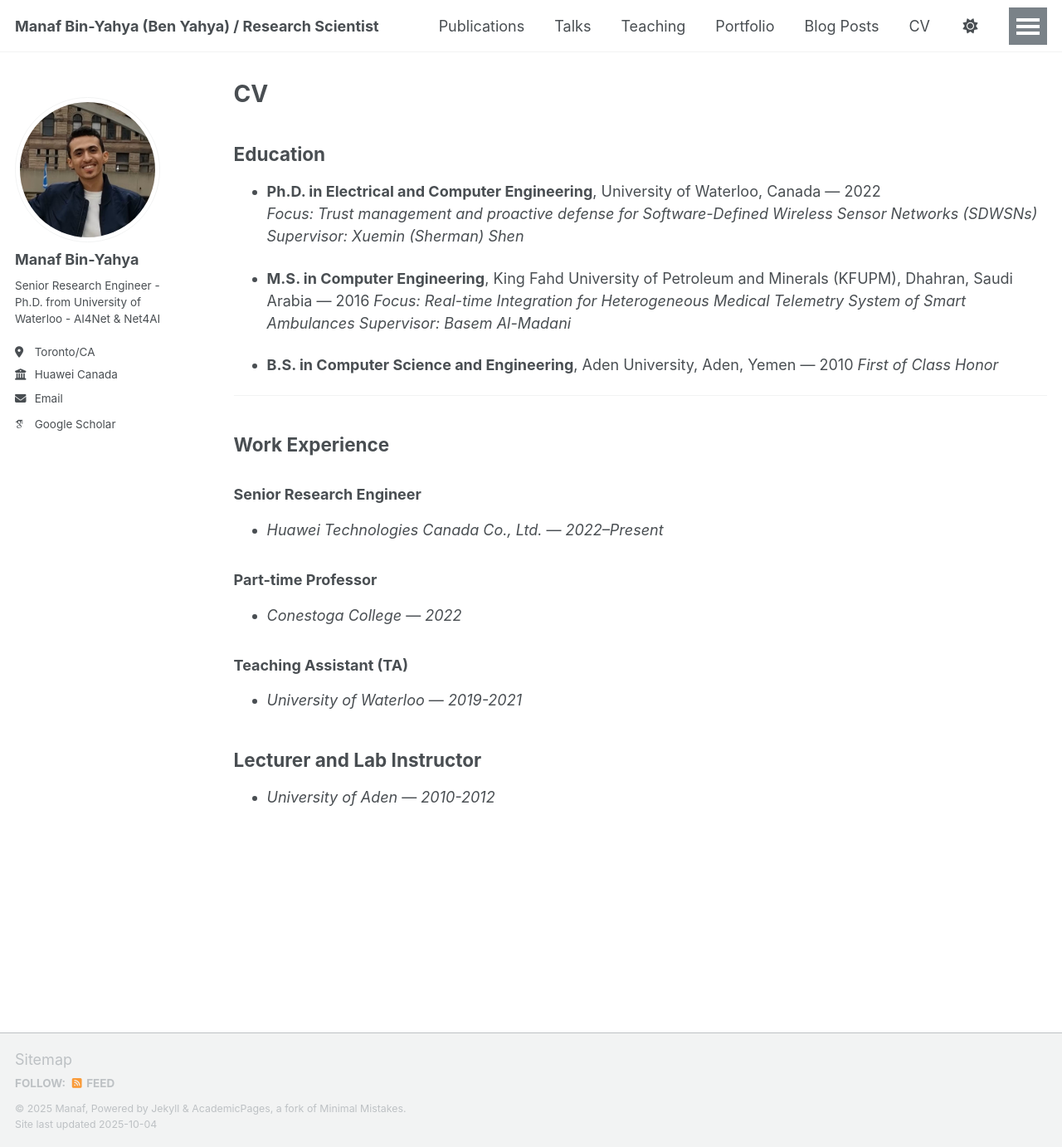
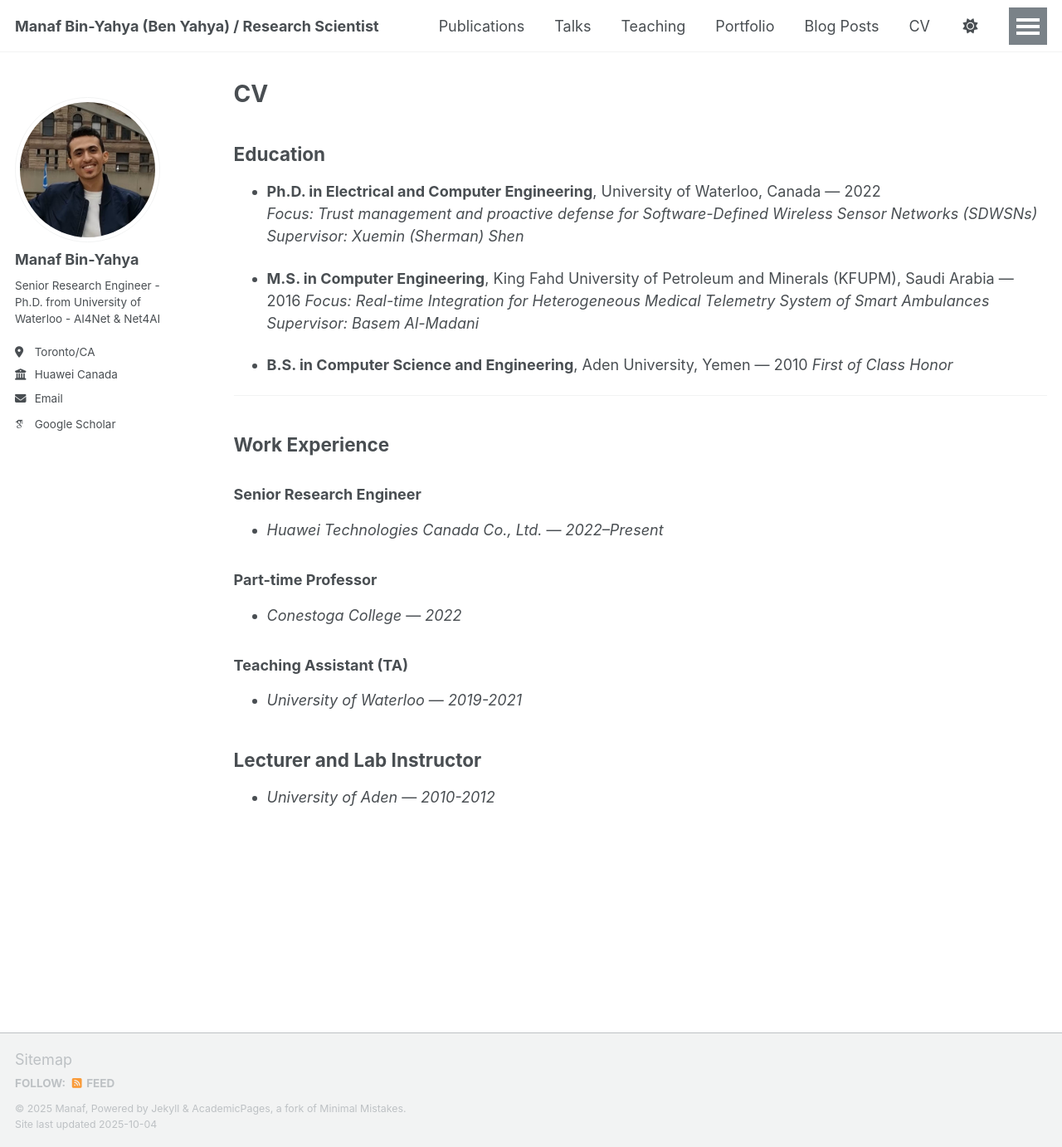
Before and after one commit to ManafBinYahya/ManafBinYahya.github.io, a Jekyll site: the page built from _pages/cv.md, in a window 1280 px wide and 1382 px high. Shown: the whole window at 83% size. Built offline with Jekyll 4.4.1, drawn with Linux system fonts in a browser that asks for light colours; some web fonts are replaced; a script that is not in the unit is left out.

Commit message:
update cv

```diff
--- a/_pages/cv.md
+++ b/_pages/cv.md
@@ -15,11 +15,11 @@ redirect_from:
   *Focus: Trust management and proactive defense for Software-Defined Wireless Sensor Networks (SDWSNs)*
   *Supervisor: Xuemin (Sherman) Shen*
 
-- **M.S. in Computer Engineering**, King Fahd University of Petroleum and Minerals (KFUPM), Dhahran, Saudi Arabia — 2016
+- **M.S. in Computer Engineering**, King Fahd University of Petroleum and Minerals (KFUPM), Saudi Arabia — 2016
   *Focus: Real-time Integration for Heterogeneous Medical Telemetry System of Smart Ambulances*
   *Supervisor: Basem Al-Madani*
 
-- **B.S. in Computer Science and Engineering**, Aden University, Aden, Yemen — 2010
+- **B.S. in Computer Science and Engineering**, Aden University, Yemen — 2010
   *First of Class Honor*
 
 ---
```
